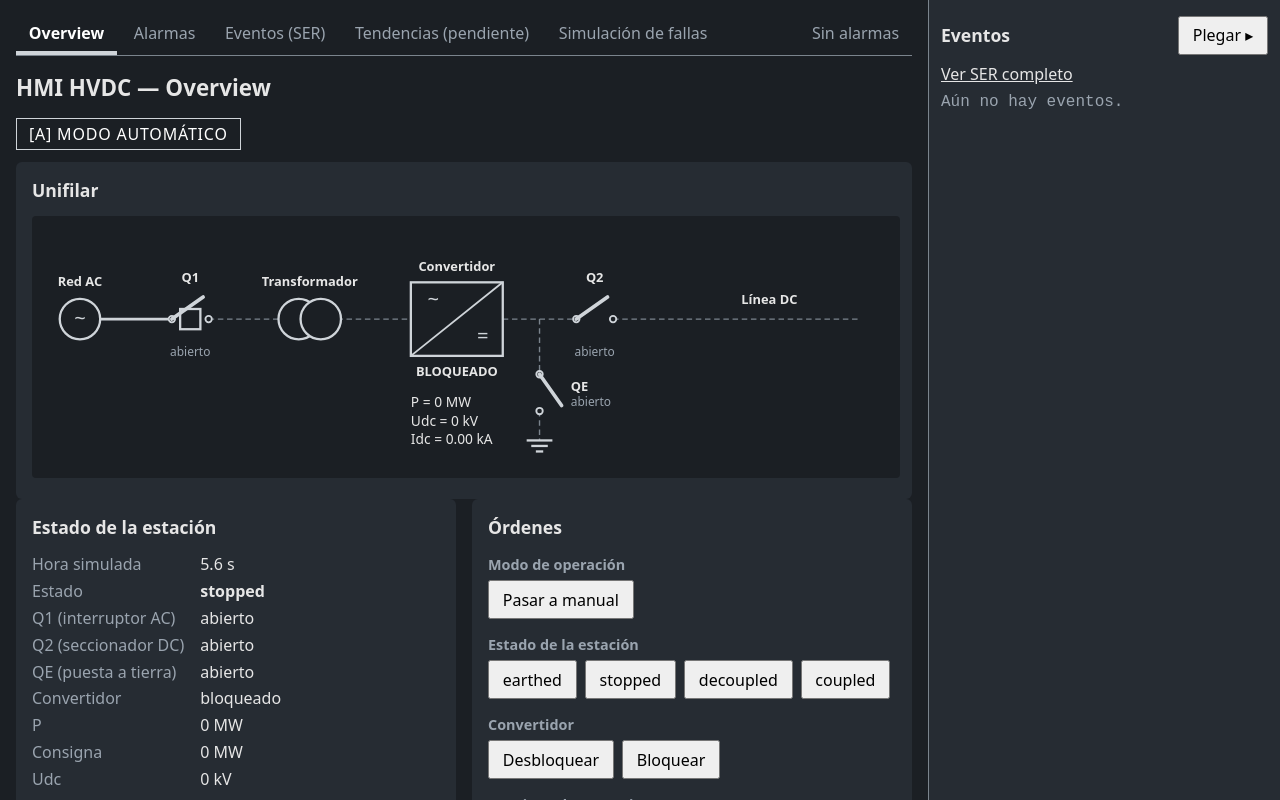
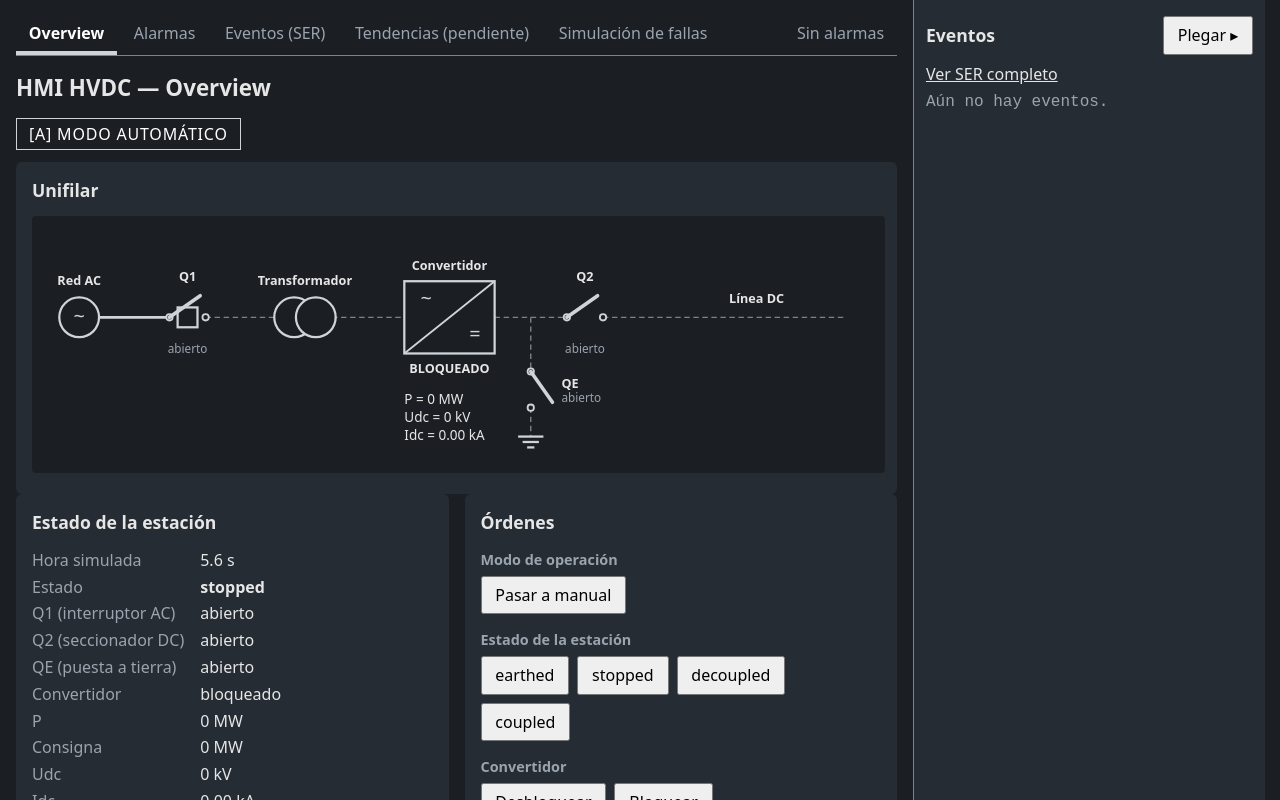
Before and after one commit to ajrcjf-web/hvdc-hmi, a React (Vite) app: page / in a window 1280 px wide. Shown: the top 800 px of the page. Built offline with nearby package versions, Linux system fonts and the light colour scheme.

Commit message:
fix: la página reserva el lugar de la barra de desplazamiento para que el contenido no se corra
Co-Authored-By: Claude Sonnet 5.5 <noreply@anthropic.com>

```diff
--- a/src/web/styles.css
+++ b/src/web/styles.css
@@ -19,6 +19,14 @@
   --events-panel-width: 22rem; /* ancho del panel lateral de eventos desplegado */
   --events-tab-width: 2.75rem; /* ancho de la pestaña del panel plegado */
   --backdrop: rgba(0, 0, 0, 0.6); /* fondo detrás de la ventana */
+}
+
+/* Reserva siempre el lugar de la barra de desplazamiento vertical. Sin esto, cuando el
+   contenido crece (por ejemplo, un registro con muchos rechazos) la barra aparece y todo
+   el contenido centrado se corre unos píxeles: un movimiento causado por la llegada de
+   eventos. */
+html {
+  scrollbar-gutter: stable;
 }
 
 body {
```
